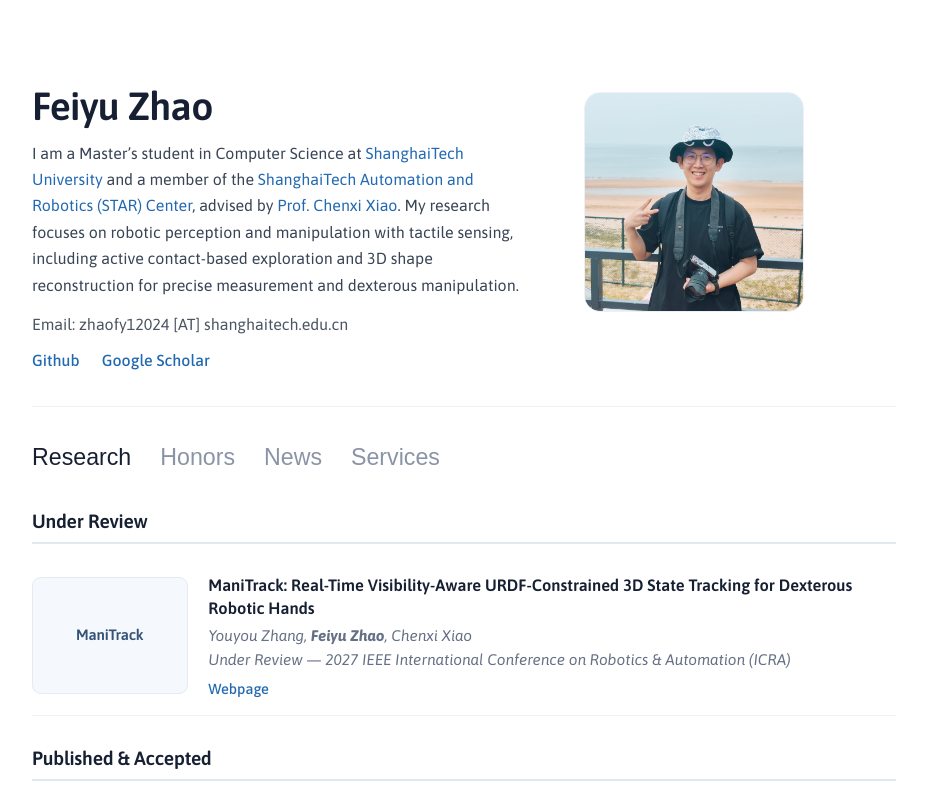
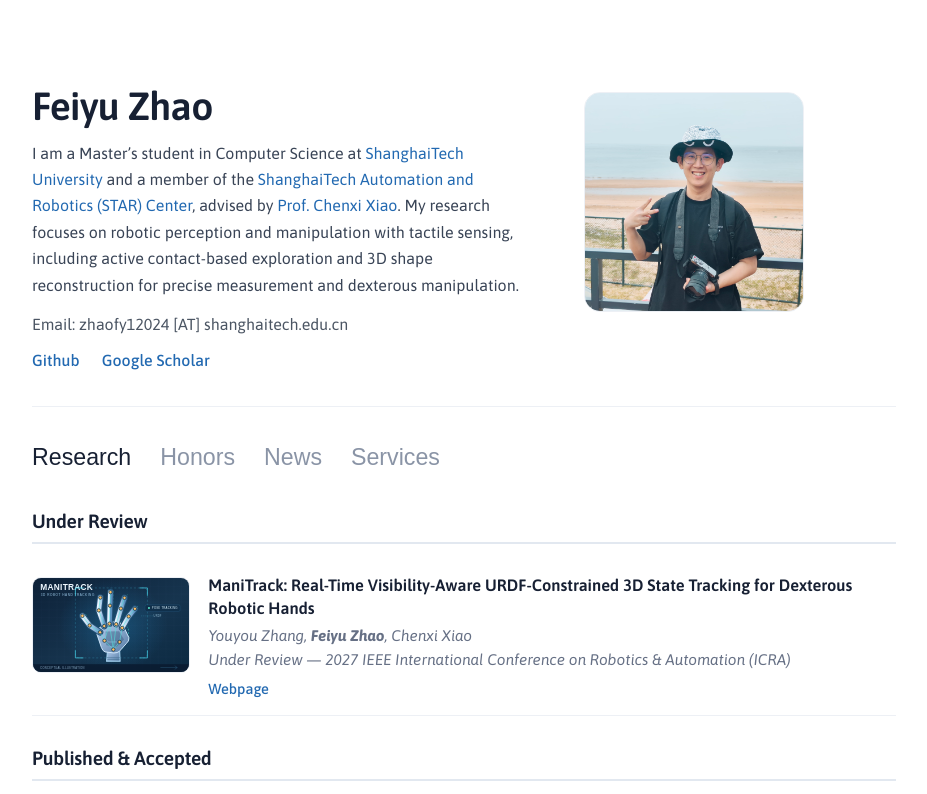
Before and after one commit to FerryRain/FerryRain.github.io, a plain HTML site: page index.html in a window 1280 px wide. Shown: the top 794 px of the page, without its empty margins (176-1103 px from the left). Drawn offline with nearby package versions, Linux system fonts and the light colour scheme.

Commit message:
Display ManiTrack hand tracking illustration in Research section

```diff
--- a/index.html
+++ b/index.html
@@ -65,8 +65,8 @@
           <h2>Under Review</h2>
         </div>
         <div class="list-item publication" data-category="publication">
-          <a class="thumbnail manitrack-thumbnail" href="https://manitrack.github.io/" target="_blank" rel="noopener noreferrer" aria-label="ManiTrack project webpage">
-            <span>ManiTrack</span>
+          <a class="thumbnail" href="https://manitrack.github.io/" target="_blank" rel="noopener noreferrer" aria-label="ManiTrack project webpage">
+            <img src="media/images/main_page/manitrack.svg" alt="Conceptual illustration of ManiTrack dexterous hand state tracking" />
           </a>
           <div class="project-description">
             <h3>ManiTrack: Real-Time Visibility-Aware URDF-Constrained 3D State Tracking for Dexterous Robotic Hands</h3>
```
